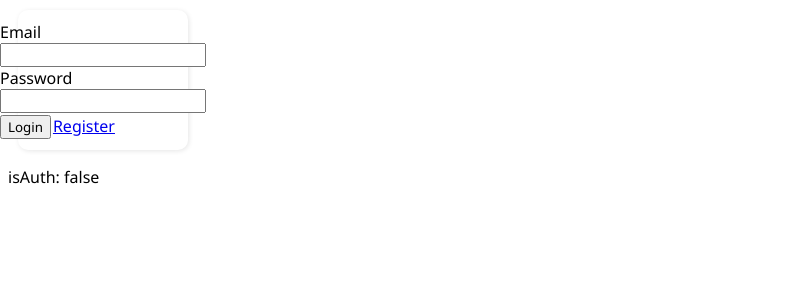
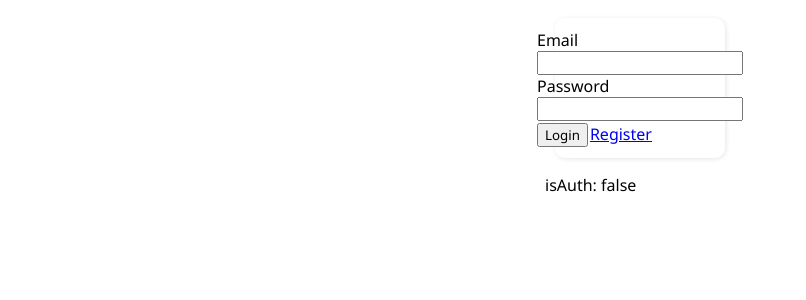
Before and after one commit to MuhammadSahimBhaur/twitter-mern, a Next.js app in the folder client/twitter-client/: page / in a window 1280 px wide. Shown: the top 300 px of the page, without its empty margins (0-806 px from the left). Built offline with nearby package versions, Linux system fonts and the light colour scheme; no server answers.

Commit message:
Added CSS to centre content on the main pages

```diff
--- a/client/twitter-client/src/styles/globals.css
+++ b/client/twitter-client/src/styles/globals.css
@@ -1,3 +1,11 @@
+html,
+body {
+  display: flex;
+  flex-direction: column;
+  justify-content: center;
+  align-items: center;
+}
+
 button {
   margin-top: 2px;
   margin-right: 2px;
```
